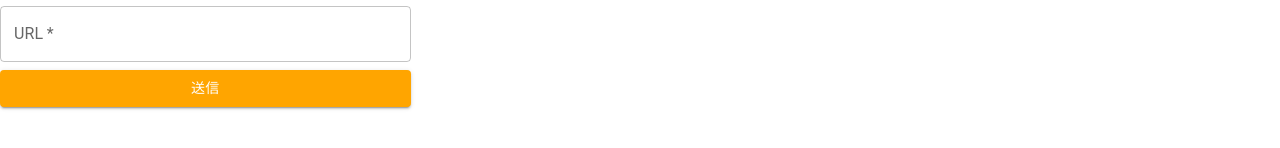
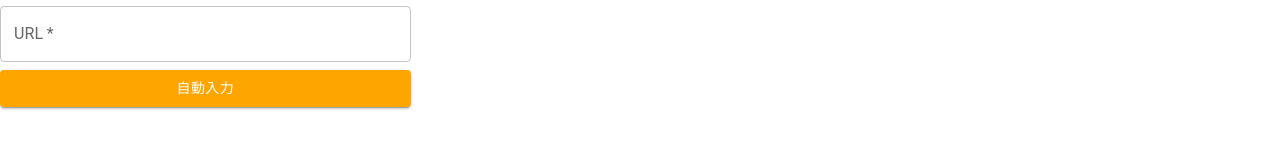
Before and after one commit to Syodai88/Group7_project, a React (Create React App) app: page / in a window 1280 px wide. Shown: the part 568-716 px from the top of the page. Built offline with nearby package versions, Linux system fonts and the light colour scheme; sample sign-in values are in the browser's storage.

Commit message:
自動入力機能の実装

```diff
--- a/src/Component/InputRecipeForm.jsx
+++ b/src/Component/InputRecipeForm.jsx
@@ -65,7 +65,7 @@ const InputRecipeForm = ({ onSubmit, setRecipeState, setButtonState, isInputButt
       const updateIngredients = [...recipe.ingredients];//今の配列を渡す
       if (ingredient.trim() && quantity.trim()) {
         updateIngredients[selectedIngredientIndex] = `${ingredient}:${quantity}`;//indexの場所を更新
-        setRecipe({...recipe, ingredients : updateIngredients});//配列を完全新しくする
+        setRecipe({...recipe, ingredients : updateIngredients});//配列を新しくする
         setIngredient('');
         setQuantity('');
         setSelectedIngredientIndex(-1);
@@ -104,6 +104,36 @@ const InputRecipeForm = ({ onSubmit, setRecipeState, setButtonState, isInputButt
     }
   };
 
+  const handleUrlSubmit = async(e) =>{
+    e.preventDefault();
+    if(url.trim()){
+      try {
+        const response =await axios.post('/scrape/auto_input',{url:url});
+        setRecipe({
+          name: response.data.name,
+          ingredients: response.data.ingredients,
+          steps: response.data.steps
+        });
+      }catch(error){
+        if (error.response) {
+          //バックエンドからのレスポンスエラー
+          console.error('Error:', error.response.data.error);
+          alert('エラー: ' + error.response.data.error);
+        } else if (error.request) {
+          //レスポンスが受け取れなかった場合
+          console.error('Error:', error.request);
+          alert('レスポンスが受け取れませんでした。');
+        } else {
+          //その他のエラー
+          console.error('Error:', error.message);
+          alert('エラーが発生しました: ' + error.message);
+        }
+      }
+    }else{
+      alert('URLを入力してください。');
+    }
+  }
+
   return (
     //html要素のform指定
     <Box component="form" onSubmit={handleSubmit} noValidate sx={{ mt: 1 }}>
@@ -116,6 +146,7 @@ const InputRecipeForm = ({ onSubmit, setRecipeState, setButtonState, isInputButt
         fullWidth
         label="レシピ名"
         name="name"
+        value={recipe.name}
         onChange={handleChange}
       />
       {/*Gridで具材と材料の入力欄を横並びに*/}
@@ -165,6 +196,7 @@ const InputRecipeForm = ({ onSubmit, setRecipeState, setButtonState, isInputButt
         name="steps"
         multiline//改行コードを自動反映
         rows={8}
+        value={recipe.steps}
         onChange={handleChange}
       />
       <Button disabled={isInputButtonDisabled} type="submit" fullWidth variant="contained" sx={{backgroundColor:'orange'}}>
@@ -181,8 +213,8 @@ const InputRecipeForm = ({ onSubmit, setRecipeState, setButtonState, isInputButt
         name="url"
         onChange={handleUrlChange}
       />
-      <Button disabled={isInputButtonDisabled} type="submit" fullWidth variant="contained" sx={{backgroundColor:'orange'}}>
-        送信
+      <Button type="button" fullWidth variant="contained" sx={{backgroundColor:'orange'}} onClick={handleUrlSubmit}>
+        自動入力
       </Button>
     </Box>
   );
```
